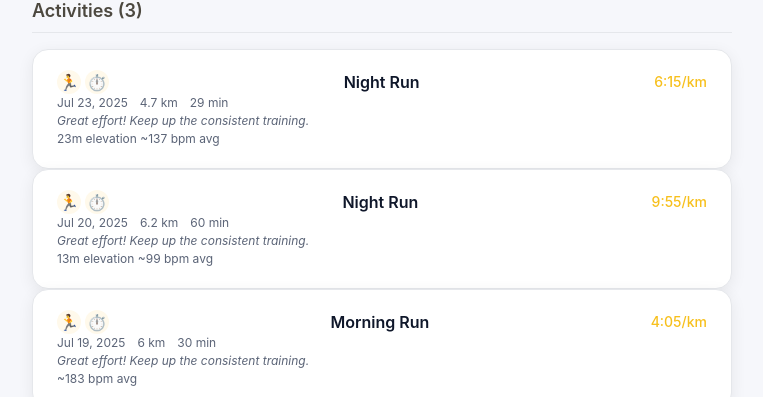
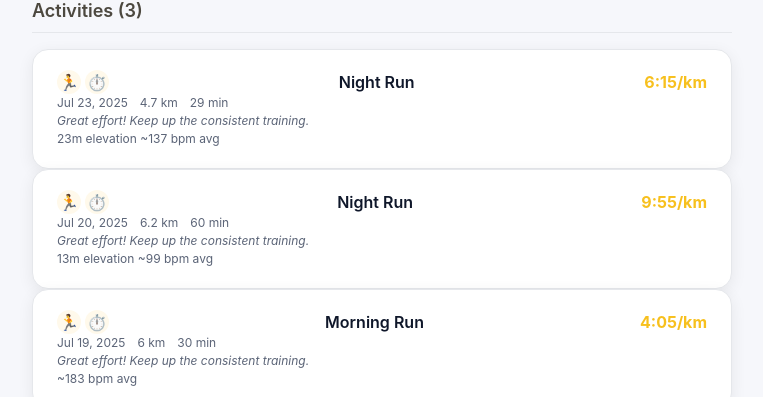
Before and after one commit to Admin-EasyFix/agon-be, a React (Vite) app in the folder frontend/: page / in a window 1280 px wide. Both pictures are taken after a click on the button "Fake Login". Shown: the part 371-768 px from the top of the page, without its empty margins (258-1021 px from the left). Built offline with nearby package versions, Linux system fonts and the light colour scheme.

Commit message:
style: make pace bigger

```diff
--- a/frontend/src/App.css
+++ b/frontend/src/App.css
@@ -193,9 +193,9 @@ body {
 }
 
 .activity-pace {
-  font-size: 14px;
+  font-size: 16px;
   color: #f7c01e;
-  font-weight: 500;
+  font-weight: 700;
 }
 
 .activity-details {
```
